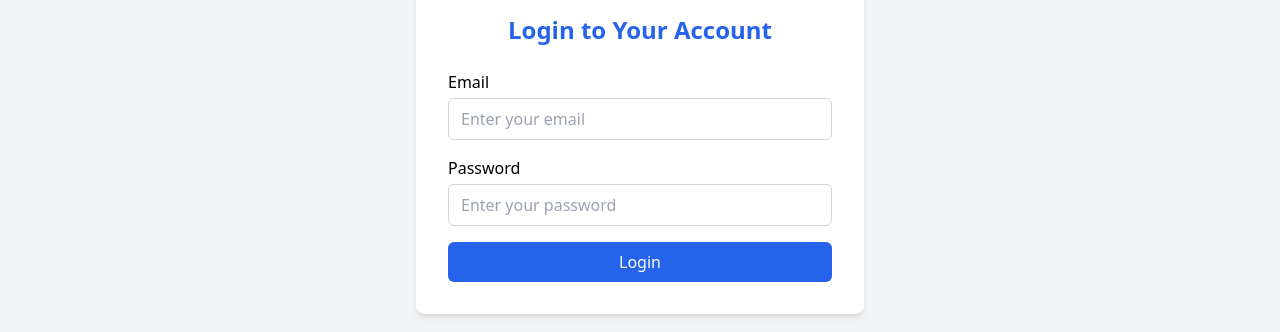
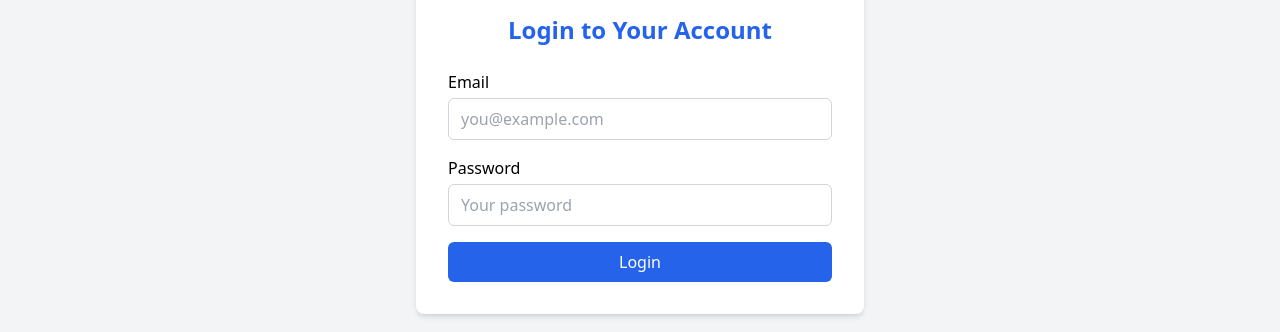
Before and after one commit to YashAgarwal2027/ProTasker, a React (Vite) app in the folder frontend/: page /login in a window 1280 px wide. Shown: the part 316-648 px from the top of the page. Built offline with nearby package versions, Linux system fonts and the light colour scheme.

Commit message:
connect Login UI to backend with token storage

```diff
--- a/frontend/src/pages/Login.jsx
+++ b/frontend/src/pages/Login.jsx
@@ -1,17 +1,54 @@
-import React from "react";
+import React, { useState } from "react";
+import axios from "axios";
+import { useNavigate } from "react-router-dom";
 
 const Login = () => {
+  const navigate = useNavigate();
+  const [formData, setFormData] = useState({
+    email: "",
+    password: "",
+  });
+
+  const [error, setError] = useState("");
+
+  const handleChange = (e) => {
+    setFormData((prev) => ({ ...prev, [e.target.name]: e.target.value }));
+  };
+
+  const handleSubmit = async (e) => {
+    e.preventDefault();
+    setError("");
+
+    try {
+      const response = await axios.post("http://localhost:5000/api/users/login", formData);
+
+      // Store token in localStorage
+      localStorage.setItem("token", response.data.token);
+
+      // Navigate to home page (you can change this to dashboard or task list)
+      navigate("/");
+    } catch (err) {
+      console.error(err);
+      setError(err.response?.data?.message || "Login failed");
+    }
+  };
+
   return (
     <div className="flex items-center justify-center min-h-screen bg-gray-100">
       <div className="bg-white p-8 rounded-lg shadow-md w-full max-w-md">
         <h2 className="text-2xl font-bold mb-6 text-center text-blue-600">Login to Your Account</h2>
 
-        <form className="space-y-4">
+        {error && <p className="text-red-500 mb-4 text-center text-sm">{error}</p>}
+
+        <form onSubmit={handleSubmit} className="space-y-4">
           <div>
             <label className="block mb-1 font-medium">Email</label>
             <input
               type="email"
-              placeholder="Enter your email"
+              name="email"
+              value={formData.email}
+              onChange={handleChange}
+              placeholder="you@example.com"
               className="w-full border border-gray-300 rounded-md px-3 py-2 focus:outline-none focus:ring-2 focus:ring-blue-400"
             />
           </div>
@@ -20,7 +57,10 @@ const Login = () => {
             <label className="block mb-1 font-medium">Password</label>
             <input
               type="password"
-              placeholder="Enter your password"
+              name="password"
+              value={formData.password}
+              onChange={handleChange}
+              placeholder="Your password"
               className="w-full border border-gray-300 rounded-md px-3 py-2 focus:outline-none focus:ring-2 focus:ring-blue-400"
             />
           </div>
```
